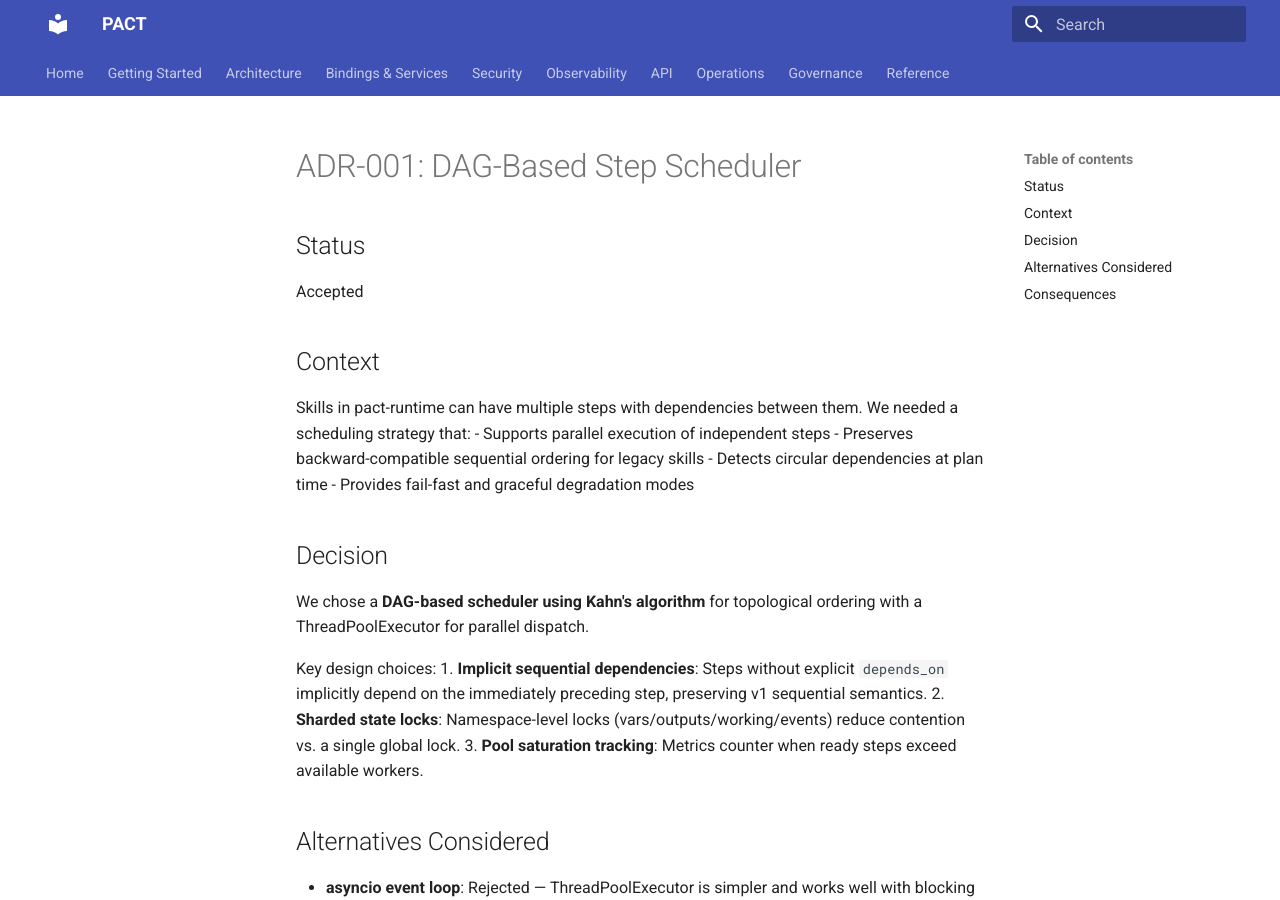
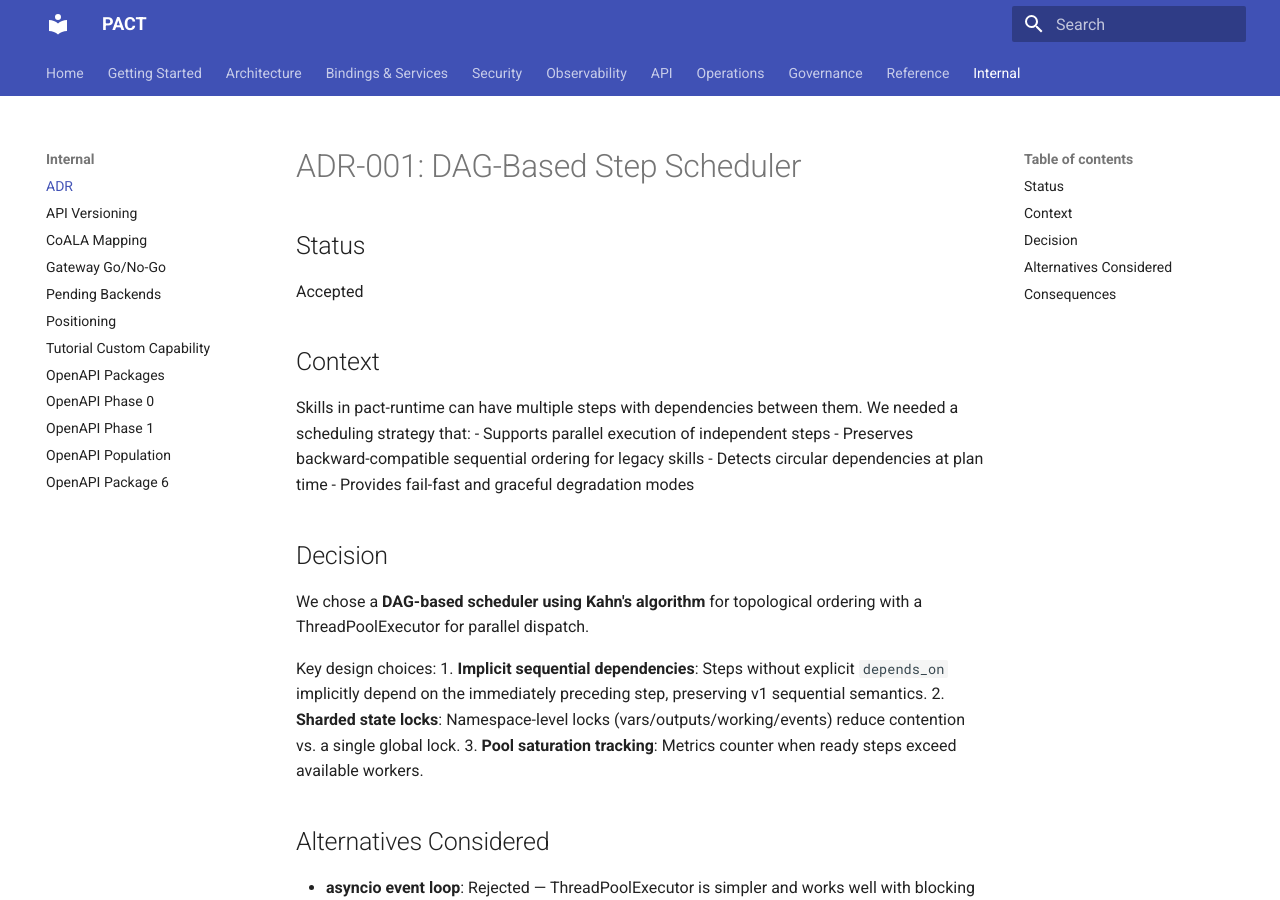
Before and after one commit to 11adyy/pact-research, an MkDocs documentation site: the page built from docs/ADR.md, in a window 1280 px wide and 900 px high. Built offline with MkDocs 1.6.1 and Material for MkDocs 9.7.7, drawn with Linux system fonts in a browser that asks for light colours.

Commit message:
Revise documentation, customer_facing, docs
Recorded changes:
- M CHANGELOG.md
- M README.md
- M customer_facing/http_openapi_server.py
- A docs/index.md
- M mkdocs.yml
- M sdk/embedded.py

```diff
--- a/mkdocs.yml
+++ b/mkdocs.yml
@@ -49,12 +49,29 @@ nav:
   - Governance:
       - Skill Governance Manifesto: SKILL_GOVERNANCE_MANIFESTO.md
       - Cross-Repo Pin Policy: CROSS_REPO_PIN_POLICY.md
+      - Governance Transition: GOVERNANCE_TRANSITION.md
       - Project Status: PROJECT_STATUS.md
   - Reference:
       - Error Taxonomy: ERROR_TAXONOMY.md
       - Environment Variables: ENVIRONMENT_VARIABLES.md
+      - SLO / SLI: SLO_SLI.md
       - Plugins: PLUGINS.md
       - MCP Integration: MCP_INTEGRATION_SLICES.md
+      - Skill Authoring: SKILL_AUTHORING.md
+      - Adapter Auth Policy: ADAPTER_AUTH_POLICY.md
+  - Internal:
+      - ADR: ADR.md
+      - API Versioning: API_VERSIONING_CHANGELOG.md
+      - CoALA Mapping: COALA_MAPPING.md
+      - Gateway Go/No-Go: GATEWAY_RELEASE_GO_NO_GO.md
+      - Pending Backends: PENDING_BACKENDS.md
+      - Positioning: POSITIONING.md
+      - Tutorial Custom Capability: TUTORIAL_CUSTOM_CAPABILITY.md
+      - OpenAPI Packages: OPENAPI_CONSTRUCTION_PACKAGES.md
+      - OpenAPI Phase 0: OPENAPI_PHASE0_FOUNDATION.md
+      - OpenAPI Phase 1: OPENAPI_PHASE1_SMOKE_PLAN.md
+      - OpenAPI Population: OPENAPI_POPULATION_CHECKLIST.md
+      - OpenAPI Package 6: OPENAPI_PACKAGE6_CLOSURE.md
 
 docs_dir: docs
 
```
Also changed, not shown: CHANGELOG.md (+1 -1 lines), docs/index.md (added, +22 -0 lines), 2 other files.
